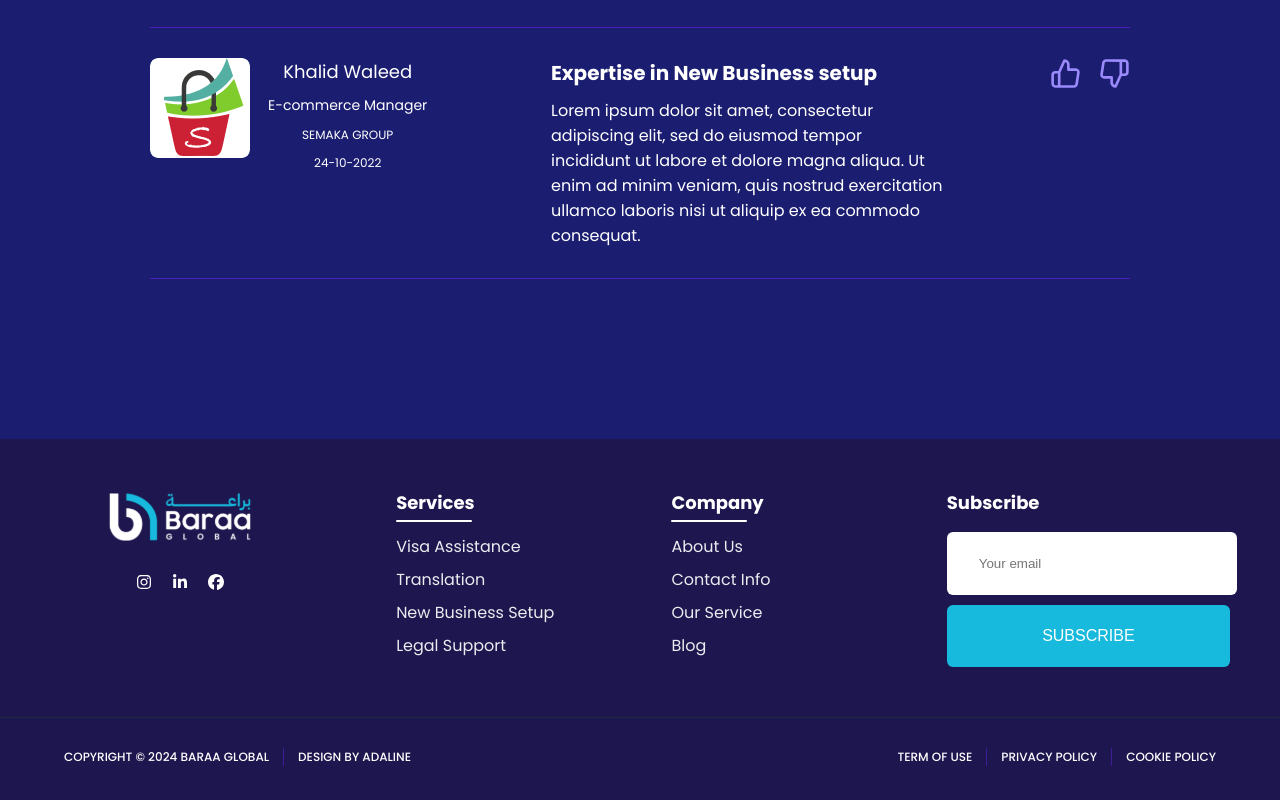
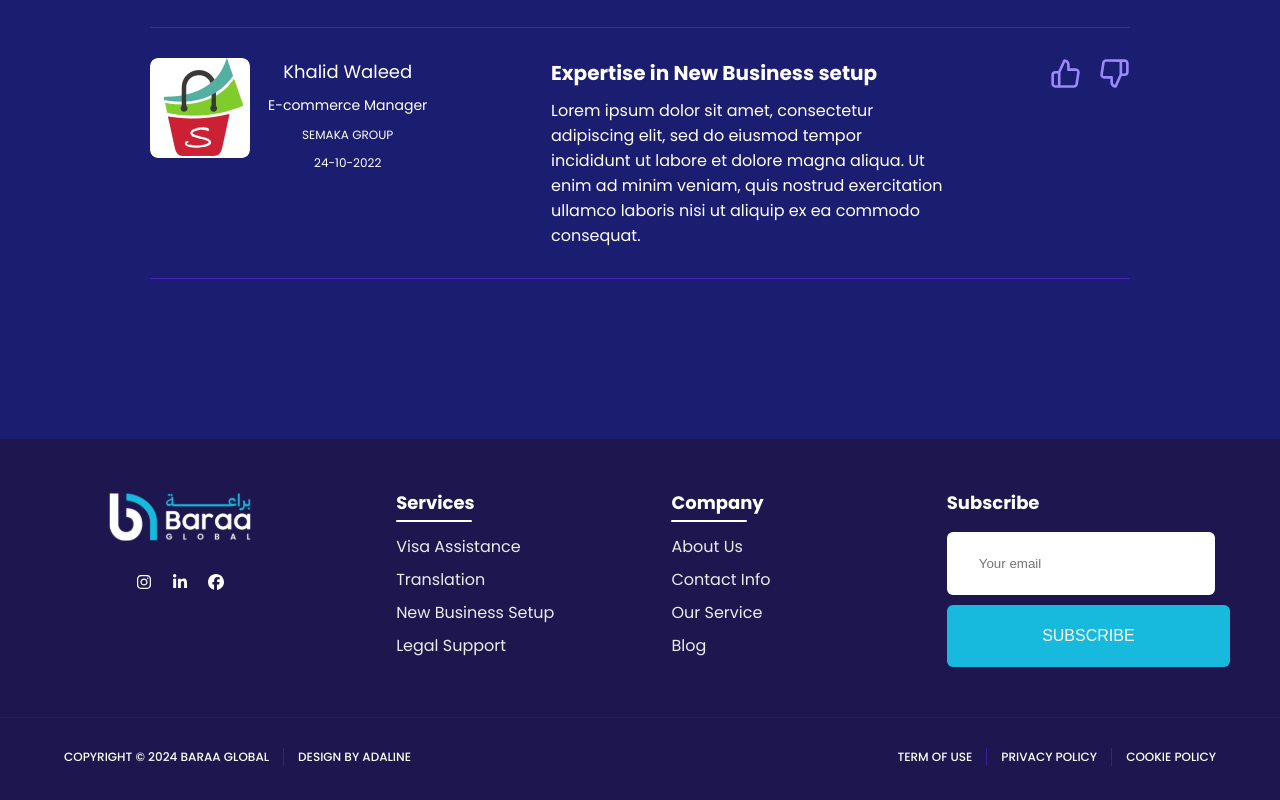
Before and after one commit to MuhammedDilshan/baraa, a React (Create React App) app: page / in a window 1280 px wide. Shown: the part 4587-5387 px from the top of the page. Built offline with nearby package versions, Linux system fonts and the light colour scheme.

Commit message:
full completed---

```diff
--- a/src/Components/Footer/Footer.css
+++ b/src/Components/Footer/Footer.css
@@ -51,7 +51,7 @@ footer .top-footer form {
 
 footer .top-footer form input {
     border-radius: 6px;
-    padding: 24px 32px;
+    padding: 24px 10px 24px 32px;
     border: none;
     outline: none;
     width: 80%;
```
